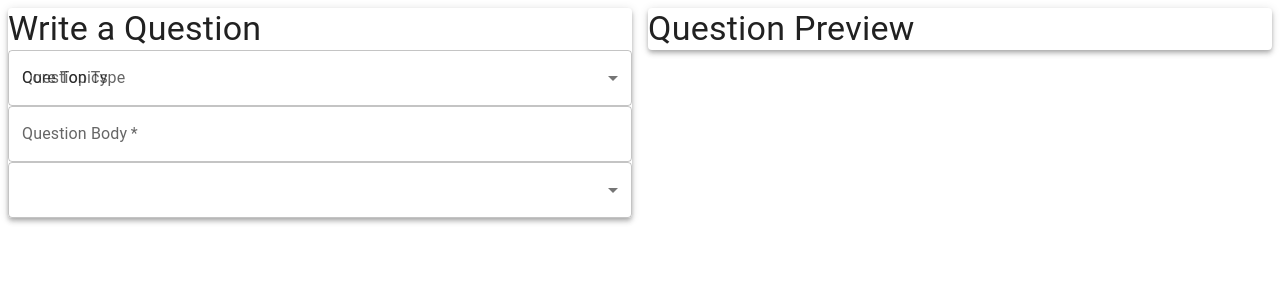
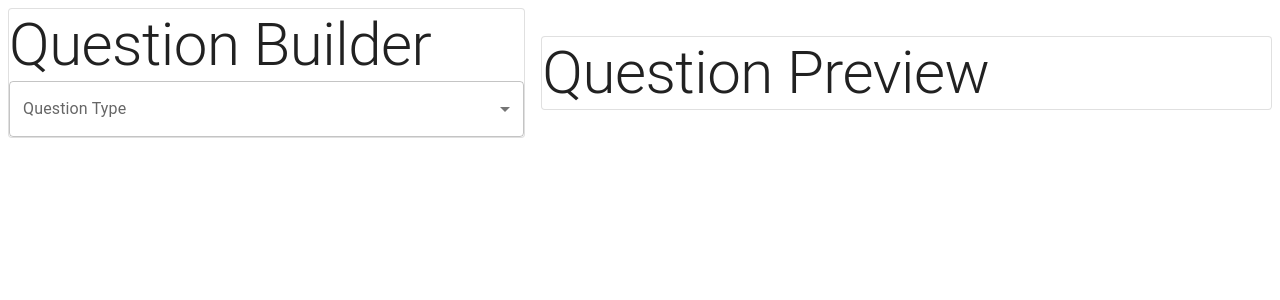
Before and after one commit to charlesalaras/cll-web-app, a Next.js app: page /builder in a window 1280 px wide. Shown: the top 300 px of the page. Built offline with nearby package versions, Linux system fonts and the light colour scheme.

Commit message:
Add component layout for builder

```diff
--- /dev/null
+++ b/components/BuilderForm.tsx
@@ -0,0 +1,37 @@
+import { useEffect, useState } from "react";
+
+import FormControl from "@mui/material/FormControl";
+import FormControlLabel from "@mui/material/FormControlLabel";
+import InputLabel from "@mui/material/InputLabel";
+import Select from "@mui/material/Select";
+import MenuItem from "@mui/material/MenuItem";
+
+interface BuilderProps {
+    callback: Function,
+}
+
+const questionTypes = [
+    { value: "tf", label: "True / False", },
+    { value: "mc", label: "Multiple Choice", },
+    { value: "fb", label: "Fill in the Blank", },
+    { value: "pm", label: "Select All", },
+    { value: "im", label: "Multiple Choice Image", },
+    { value: "pi", label: "Select All Images", }
+];
+
+export default function Builder() {
+    return(
+        <>
+        <FormControl fullWidth>
+        <InputLabel>Question Type</InputLabel>
+        <Select label="Question Type">
+            {questionTypes.map((type: any, i: number) => {
+                return(
+                    <MenuItem key={String(i)} value={type.value}>{type.label}</MenuItem>
+                );
+            })}
+        </Select>
+        </FormControl>
+        </>
+    );
+}
--- a/pages/builder.js
+++ b/pages/builder.js
@@ -6,49 +6,26 @@ import Select from "@mui/material/Select";
 import MenuItem from "@mui/material/MenuItem";
 import FormControl from "@mui/material/FormControl";
 import InputLabel from "@mui/material/InputLabel";
+import Button from "@mui/material/Button";
+
+import Builder from "../components/BuilderForm";
 
 export default function QuestionBuilder() {
-    // FIXME: Give topics chips
     return(
-        <Grid container spacing={2}>
-            <Grid item xs={6}>
-                <Paper elevation={4}>
-                    <Typography variant="h4">Write a Question</Typography>
-                    <FormControl fullWidth>
-                    <InputLabel id="question-type-label">Question Type</InputLabel>
-                    <Select
-                        labelId="question-type-label"
-                        id="question-type"
-                        label="Question Type"
-                    >
-                        <MenuItem>True / False</MenuItem>
-                        <MenuItem>Multiple Choice</MenuItem>
-                    </Select>
-                    <TextField
-                        variant="outlined"
-                        id="question-body"
-                        label="Question Body"
-                        required
-                        multiline
-                    />
-                    <InputLabel id="question-topics-label">Core Topics</InputLabel>
-                    <Select
-                        labelId="question-topics-label"
-                        id="question-topics"
-                        multiple
-                        value={[]}
-                    >
-                        <MenuItem>2D Vectors</MenuItem>
-                        <MenuItem>Momentum</MenuItem>
-                    </Select>
-                    </FormControl>
-                </Paper>
+        <>
+        <Grid container spacing={2} alignItems="center">
+            <Grid item xs={5}>
+            <Paper variant="outlined">
+                <Typography variant="h2">Question Builder</Typography>
+                <Builder/>
+            </Paper>
             </Grid>
-            <Grid item xs={6}>
-                <Paper elevation={4}>
-                    <Typography variant="h4">Question Preview</Typography>
-                </Paper>
+            <Grid item xs={7}>
+            <Paper variant="outlined">
+                <Typography variant="h2">Question Preview</Typography>
+            </Paper>
             </Grid>
         </Grid>
+        </>
     );
 }
```
